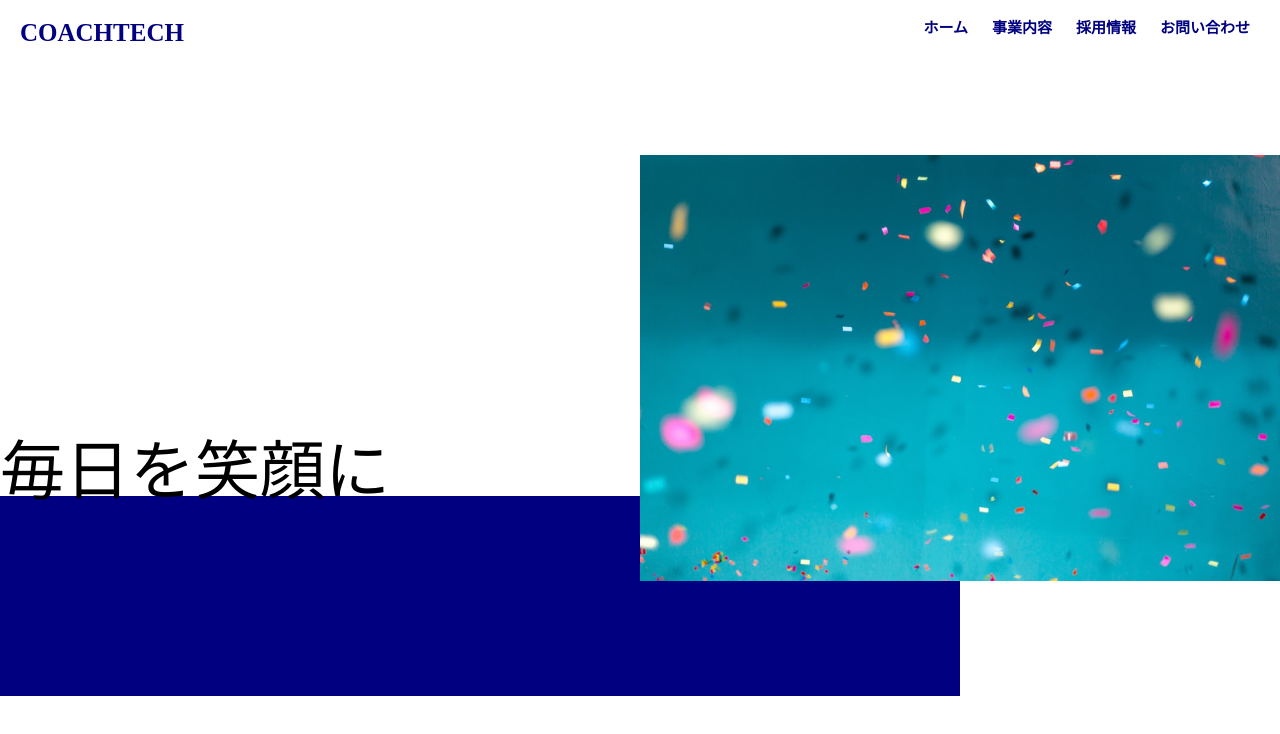
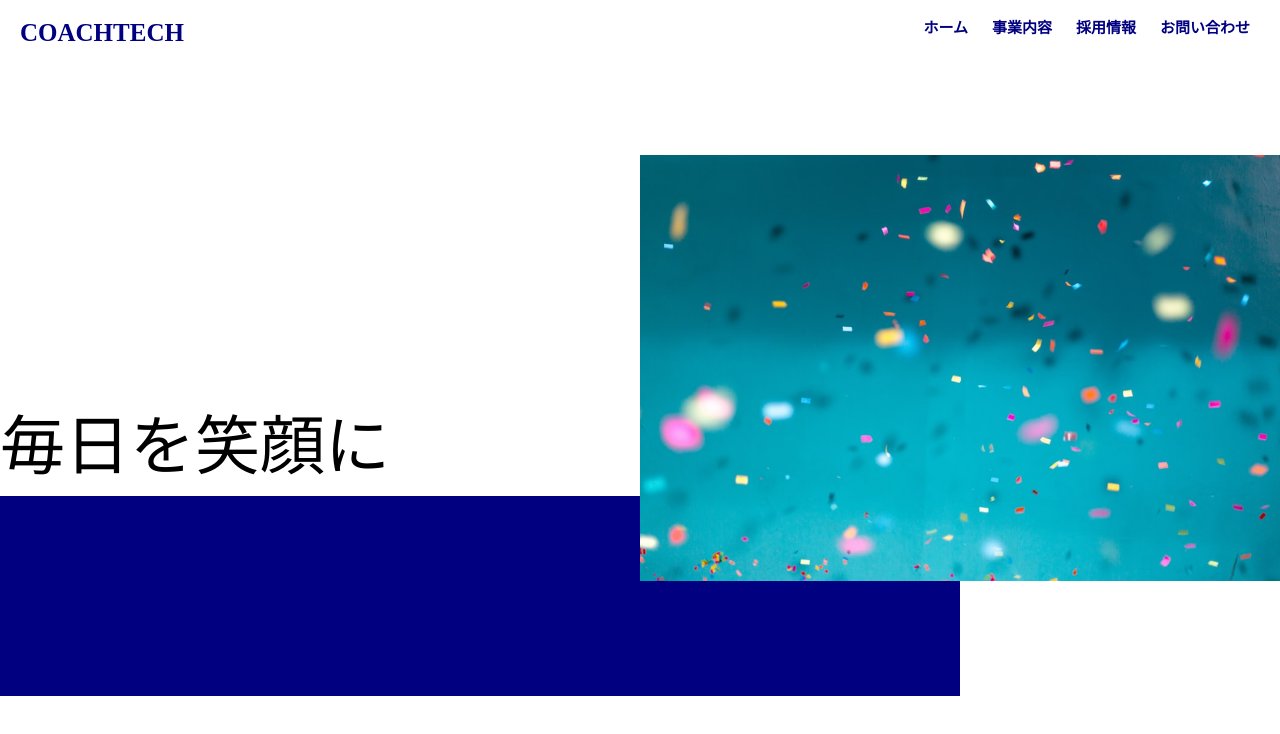
Before and after one commit to myaa6a/20231203_nakagawa_css, a plain HTML site: page index.html in a window 1280 px wide. Drawn offline with Linux system fonts and the light colour scheme.

Commit message:
任意のメッセージ

```diff
--- a/CSS/style.css
+++ b/CSS/style.css
@@ -43,7 +43,7 @@
 .firstview__title {
     font-size: 65px;
     position: absolute;
-    top: 67%;
+    top: 61%;
 }
 
 .firstview__box {
```
